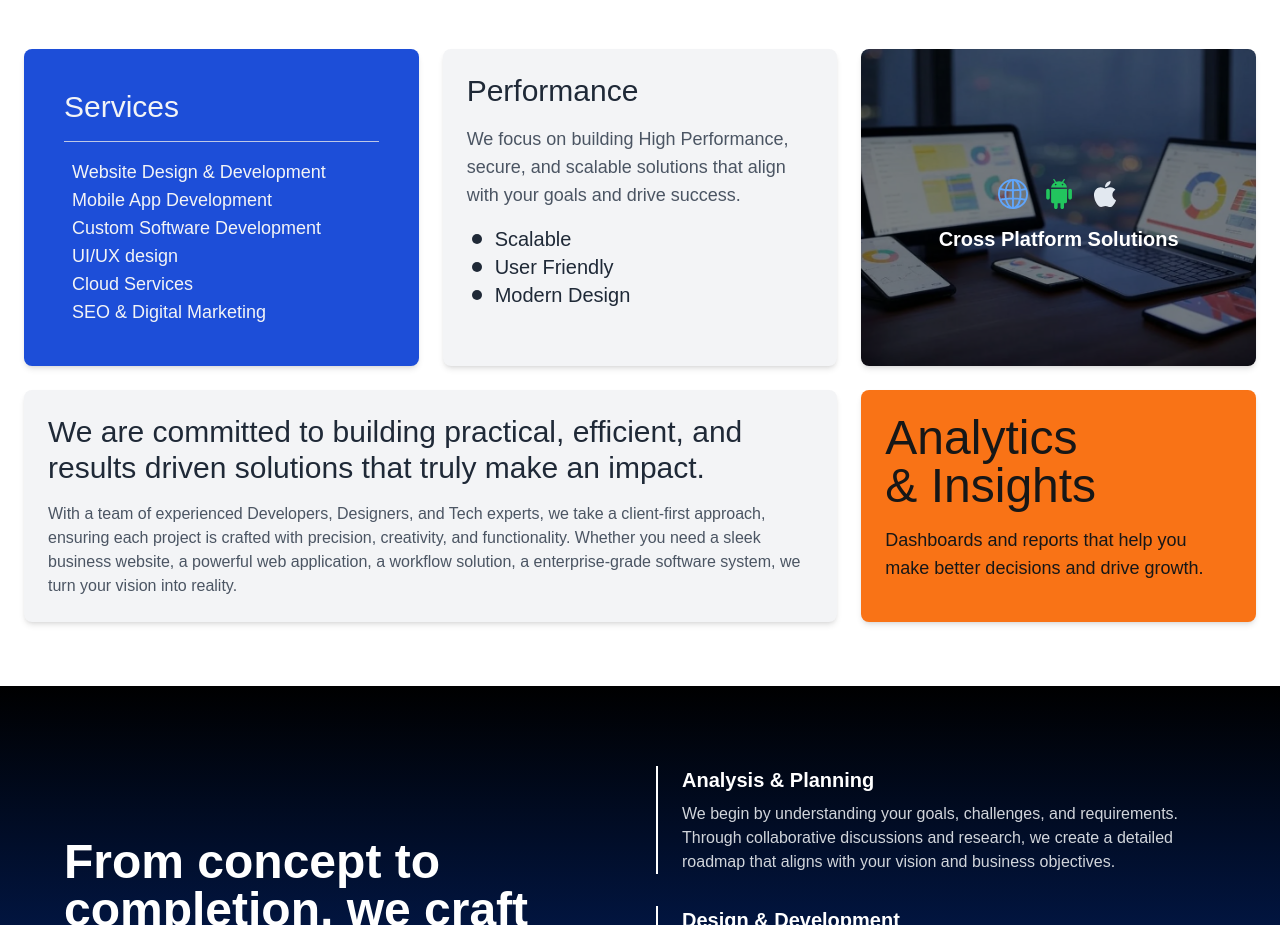
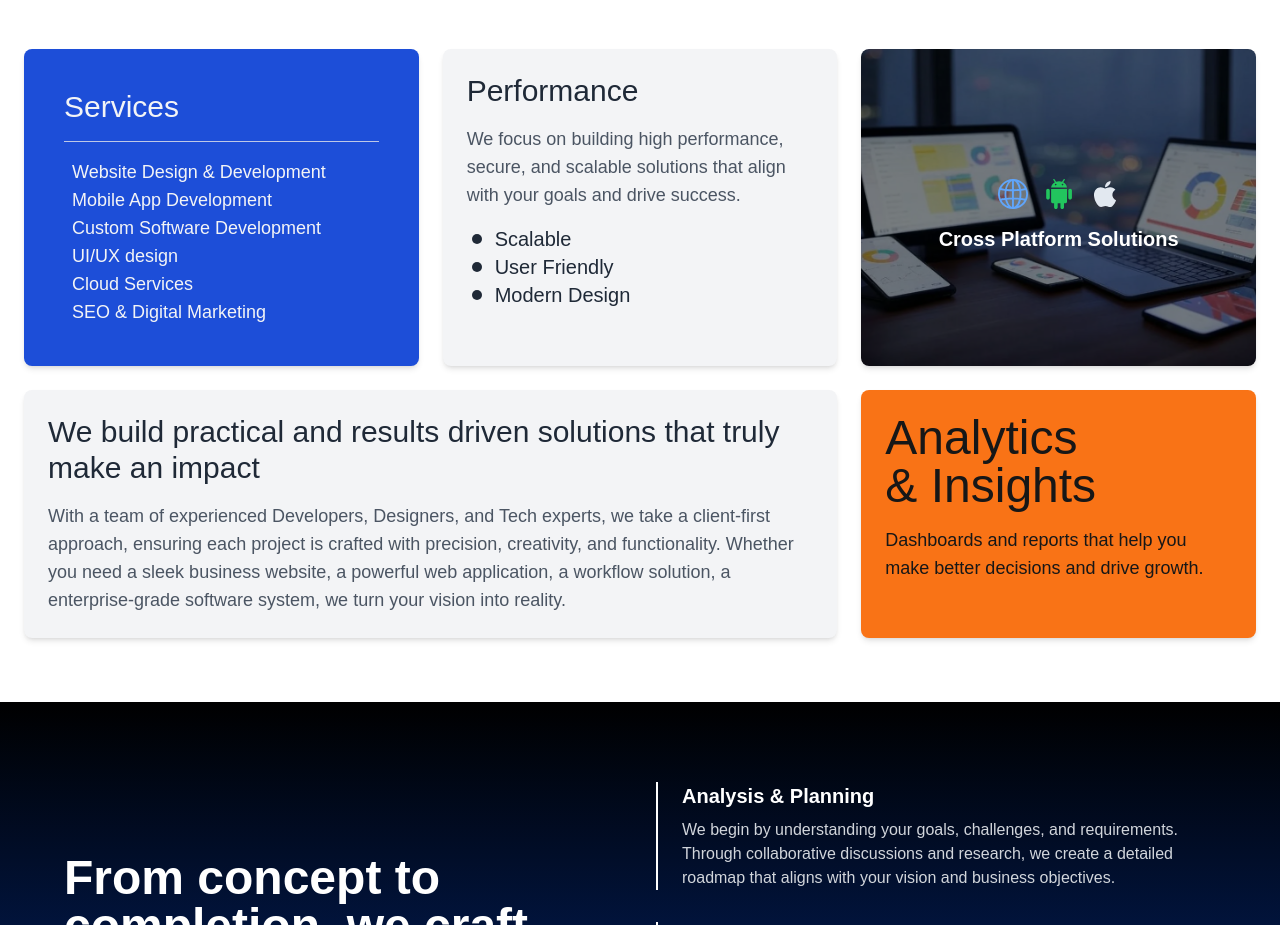
Before and after one commit to Dev-Affairs/Devaffairs, a Next.js app in the folder Landing/: page / in a window 1280 px wide. Shown: the part 1000-1925 px from the top of the page. Built offline with nearby package versions, Linux system fonts and the light colour scheme.

Commit message:
Update FeatureSection.tsx

```diff
--- a/Landing/app/Sections/FeatureSection/FeatureSection.tsx
+++ b/Landing/app/Sections/FeatureSection/FeatureSection.tsx
@@ -56,7 +56,7 @@ const FeatureSection = () => {
           whileInView={{ opacity: 1, y: 0 }}
           viewport={{ once: true, amount: 0.2 }}
           transition={{ duration: 0.5, ease: "easeOut", delay: 0 }}
-          className={`bg-blue-700 hover:bg-blue-600 p-6 rounded-lg shadow-md flex flex-col gap-4 hover:shadow-xl transition-all duration-300 cursor-pointer select-none`}
+          className={`bg-blue-700 p-6 rounded-lg shadow-md flex flex-col gap-4 transition-all duration-300 cursor-pointer select-none`}
         >
           <div className="p-4">
             <h2 className="text-3xl mb-2 text-gray-100">Services</h2>
@@ -80,7 +80,7 @@ const FeatureSection = () => {
         >
           <div className="flex flex-col gap-4">
             <h3 className="text-3xl text-gray-800">Performance</h3>
-            <p className="text-gray-600 text-lg">We focus on building High Performance, secure, and scalable solutions that align with your goals and drive success.</p>
+            <p className="text-gray-600 text-lg">We focus on building high performance, secure, and scalable solutions that align with your goals and drive success.</p>
           </div>
           <div>
             {
@@ -125,8 +125,8 @@ const FeatureSection = () => {
           transition={{ duration: 0.5, ease: "easeOut", delay: 0.6 }}
           className={`bg-gray-100 p-6 rounded-lg shadow-md flex flex-col gap-4 hover:shadow-lg transition-all duration-300 cursor-pointer md:col-span-2`}
         >
-          <h3 className="text-3xl text-gray-800">We are committed to building practical, efficient, and results driven solutions that truly make an impact.</h3>
-          <p className="text-gray-600 text-md">With a team of experienced Developers, Designers, and Tech experts, we take a client-first approach, ensuring each project is crafted with precision, creativity, and functionality. Whether you need
+          <h3 className="text-3xl text-gray-800">We build practical and results driven solutions that truly make an impact</h3>
+          <p className="text-gray-600 text-lg">With a team of experienced Developers, Designers, and Tech experts, we take a client-first approach, ensuring each project is crafted with precision, creativity, and functionality. Whether you need
             {
               ["sleek business website", "powerful web application", "workflow solution", "enterprise-grade software system"].map((item, index) => (
                 <span key={index}> a <span className={`text-gray`}>{` ${item}`}</span>, </span>
```
